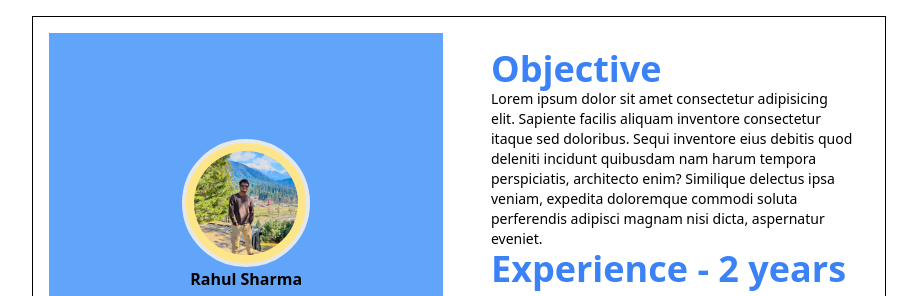
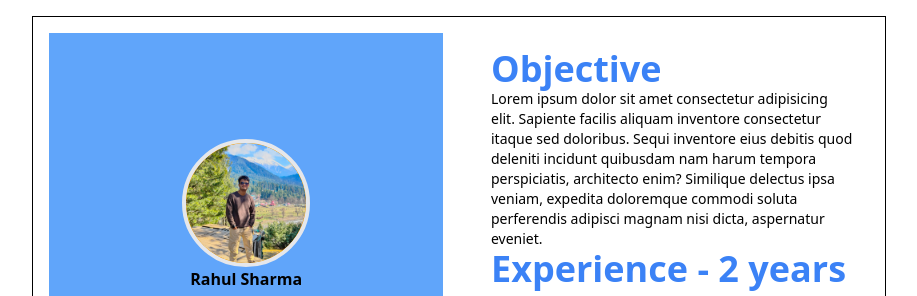
Before and after one commit to rahsharma6969/resume, a plain HTML site: page index.html in a window 1280 px wide. Shown: the top 296 px of the page, without its empty margins (181-1098 px from the left). Drawn offline with nearby package versions, Linux system fonts and the light colour scheme.

Commit message:
Added all files of resume

```diff
--- a/index.html
+++ b/index.html
@@ -7,6 +7,7 @@
       href="https://cdn.jsdelivr.net/npm/tailwindcss@2.2.19/dist/tailwind.min.css"
       rel="stylesheet"
     />
+
     <title>My Resume</title>
   </head>
   <body>
@@ -19,14 +20,14 @@
             class="upper-half bg-blue-400 flex flex-col justify-center items-center h-1/3"
           >
             <!-- Upper half with blue background -->
-            <div
-              class="h-32 w-32 bg-yellow-200 p-2 border-4 rounded-full flex justify-center items-center"
-            >
-              <img
-                src="assets/mynewImage.jpg"
-                alt="profile picture"
-                class="h-full w-full rounded-full object-cover"
-              />
+            <div class="h-32 w-32 bg-yellow-500 border-4 rounded-full flex justify-center items-center overflow-hidden relative">
+              <div class="frame h-full w-full absolute inset-0 flex justify-center items-center">
+                <img
+                  src="assets/mynewImage.jpg"
+                  alt="profile picture"
+                  class="h-full w-full object-cover rounded-full"
+                />
+              </div>
             </div>
 
             <p class="p mb-2"><b>Rahul Sharma</b></p>
```
